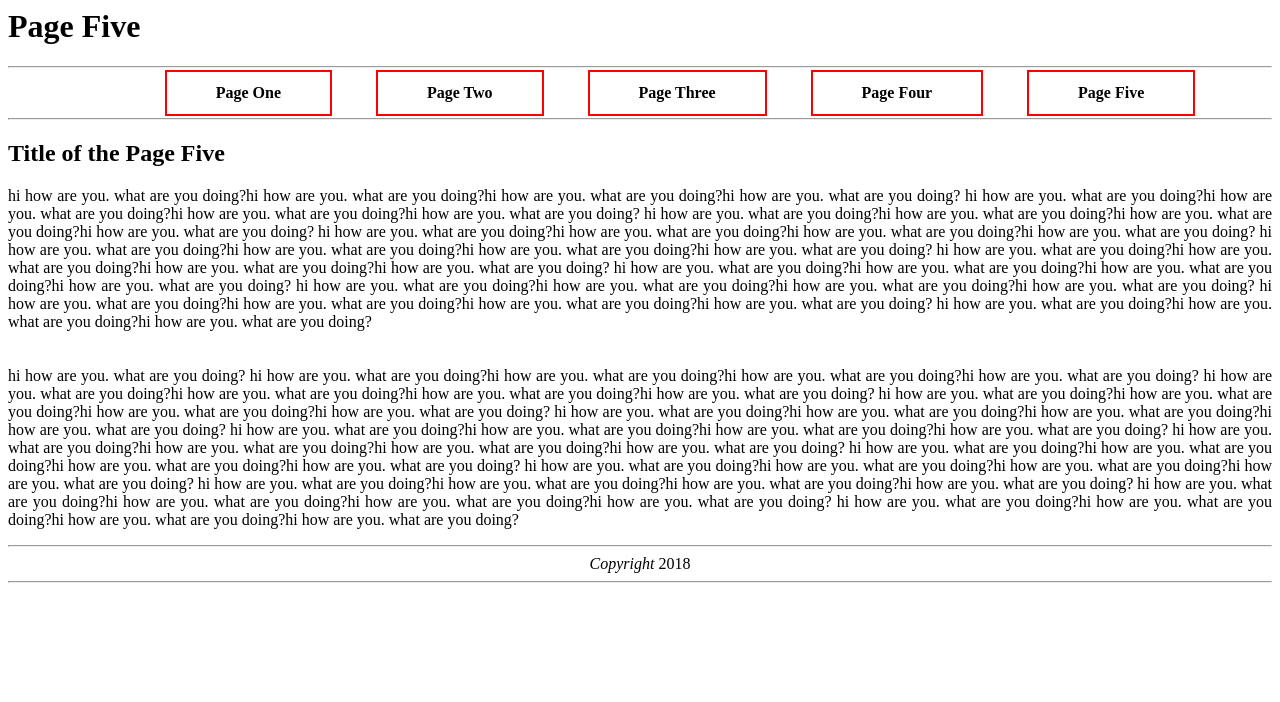
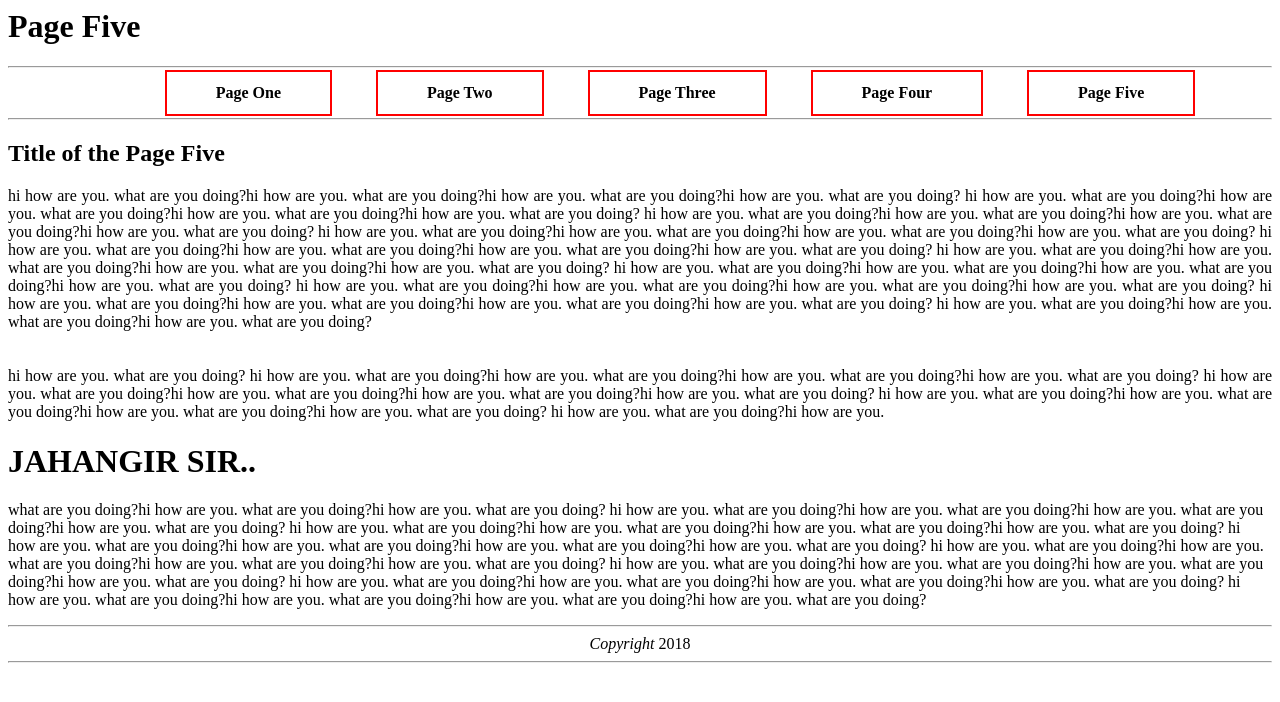
Before and after one commit to mohammdfiroz/Emu, a plain HTML site: page day12/pagefive.html in a window 1280 px wide. Drawn offline with Linux system fonts and the light colour scheme.

Commit message:
update file to jahangir sir

```diff
--- a/day12/pagefive.html
+++ b/day12/pagefive.html
@@ -36,7 +36,9 @@
 	hi how are you. what are you doing?hi how are you. what are you doing?hi how are you. what are you doing?hi how are you. what are you doing?
 	hi how are you. what are you doing?hi how are you. what are you doing?hi how are you. what are you doing?hi how are you. what are you doing?
 	hi how are you. what are you doing?hi how are you. what are you doing?hi how are you. what are you doing?hi how are you. what are you doing?
-	hi how are you. what are you doing?hi how are you. what are you doing?hi how are you. what are you doing?hi how are you. what are you doing?
+	hi how are you. what are you doing?hi how are you.
+	<h1>JAHANGIR SIR..</h1>
+	what are you doing?hi how are you. what are you doing?hi how are you. what are you doing?
 	hi how are you. what are you doing?hi how are you. what are you doing?hi how are you. what are you doing?hi how are you. what are you doing?
 	hi how are you. what are you doing?hi how are you. what are you doing?hi how are you. what are you doing?hi how are you. what are you doing?
 	hi how are you. what are you doing?hi how are you. what are you doing?hi how are you. what are you doing?hi how are you. what are you doing?
```
